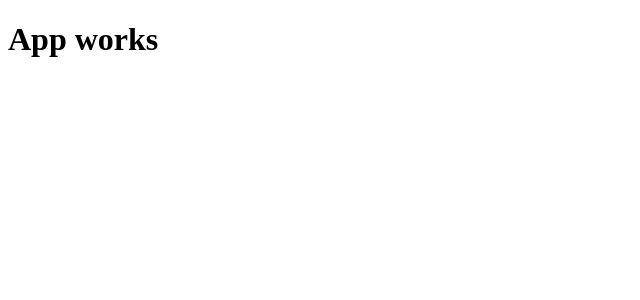
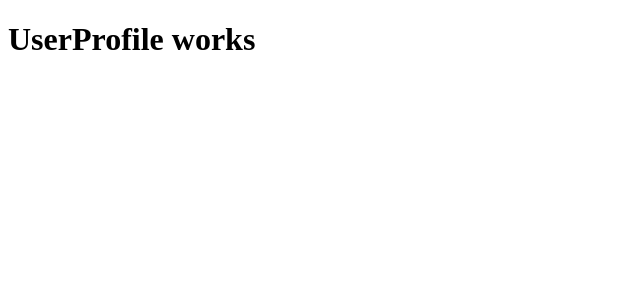
Before and after one commit to JohnSawiris/capstone-project-planning, a React app: page /#/profile in a window 1280 px wide. Shown: the top 300 px of the page, without its empty margins (0-640 px from the left). Built offline with nearby package versions, Linux system fonts and the light colour scheme.

Commit message:
add other components tree. I spent sometime to figure out an issue with git for windows, becasue whenever I try to terminate the dev server it won't terminate the dev server and when I run 'npm run start' command it start a new server on a new port

```diff
--- a/src/components/App.jsx
+++ b/src/components/App.jsx
@@ -1,8 +1,20 @@
 import React from 'react';
+import { Switch, Route } from 'react-router-dom';
+
+//components
+import Header from './Header';
+import Welcome from './Welcome';
+import UserProfile from './UserProfile';
 
 function App() {
 	return(
-		<h1>App works</h1>
+    <div>
+      <Header />
+      <Switch>
+        <Route exact path='/' component={Welcome}/>
+        <Route path='/profile' component={UserProfile}/>
+      </Switch>
+    </div>
 	);
 }
 
--- /dev/null
+++ b/src/components/Header.jsx
@@ -0,0 +1,15 @@
+import React from 'react';
+
+function Header() {
+  return(
+    <header>
+      <style jsx>{`
+          `}</style>
+      <div className="logo">
+
+      </div>
+    </header>
+  );
+}
+
+export default Header;
--- /dev/null
+++ b/src/components/UserProfile.jsx
@@ -0,0 +1,11 @@
+import React from 'react';
+
+function UserProfile() {
+  return(
+    <div>
+      <h1>UserProfile works</h1>
+    </div>
+  );
+}
+
+export default UserProfile;
--- /dev/null
+++ b/src/components/Welcome.jsx
@@ -0,0 +1,11 @@
+import React from 'react';
+
+function Welcome() {
+  return(
+    <div>
+      <h1>Welcome works</h1>
+    </div>
+  );
+}
+
+export default Welcome;
--- a/src/index.jsx
+++ b/src/index.jsx
@@ -1,13 +1,16 @@
 import React from 'react';
 import ReactDOM from 'react-dom';
 import { AppContainer } from 'react-hot-loader';
+import { HashRouter } from 'react-router-dom';
 //components
 import App from './components/App';
 
 const render = (Component) => {
 	ReactDOM.render(
 		<AppContainer>
-			<Component />
+      <HashRouter>
+        <Component />
+      </HashRouter>
 		</AppContainer>,
 		document.getElementById('react-container')
 	);
--- a/webpack.config.js
+++ b/webpack.config.js
@@ -1,8 +1,9 @@
+const webpack = require('webpack');
 const { resolve } = require('path');
-const webpack = require('webpack');
 const HtmlWebpackPlugin = require('html-webpack-plugin');
 
 module.exports = {
+
   entry: [
     'react-hot-loader/patch',
     'webpack-dev-server/client?http://localhost:8080',
@@ -32,28 +33,30 @@ module.exports = {
     rules: [
       {
         test: /\.jsx?$/,
-        loader: 'babel-loader',
+        loader: "babel-loader",
         exclude: /node_modules/,
         options: {
           presets: [
-            'es2015',
-            'react'
+            ["es2015", {"modules": false}],
+            "react",
           ],
           plugins: [
-            'react-hot-loader/babel'
+            "react-hot-loader/babel",
+            "styled-jsx/babel"
           ]
         }
       }
-    ]
+    ],
   },
+
   plugins: [
     new webpack.HotModuleReplacementPlugin(),
     new webpack.NamedModulesPlugin(),
     new HtmlWebpackPlugin({
-      template: 'template.ejs',
+      template:'template.ejs',
       appMountId: 'react-container',
-      title: 'Work On Yourself',
-      filename: resolve(__dirname, 'build', 'index.html')
-    })
+      title: 'React Help Queue',
+      filename: resolve(__dirname, "build", "index.html"),
+    }),
   ]
 };
```
Also changed, not shown: package.json (+6 -2 lines), 1 other file (tests, documents, lock files or other folders).
